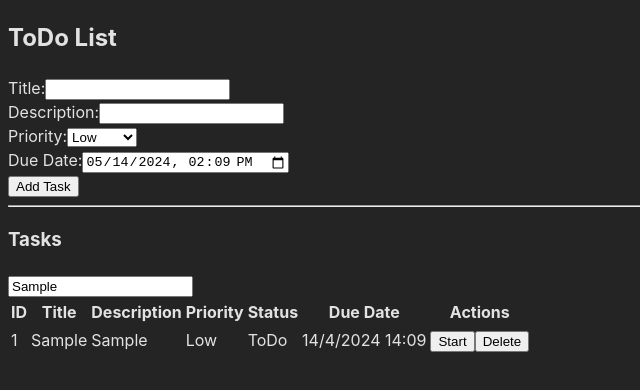
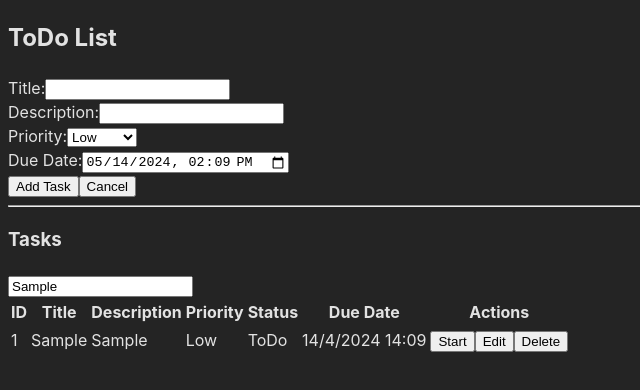
Before and after one commit to RzWilliam/ts-exam, a React (Vite) app: page / in a window 1280 px wide. Both pictures are taken after typing "Sample", "Sample", "Sample" into the empty fields and a click on the button "Add Task". Shown: the top 390 px of the page, without its empty margins (0-640 px from the left). Built offline with nearby package versions, Linux system fonts and the light colour scheme.

Commit message:
✨ Add edit feature

```diff
--- a/src/ui/component/ToDoItem.tsx
+++ b/src/ui/component/ToDoItem.tsx
@@ -3,18 +3,18 @@ import { Task, Priority, Status } from "../../model/types";
 
 type Props = {
   task: Task;
+  onEdit: (task: Task) => void;
   updateTask: (taskId: number, updatedTask: Task) => void;
   deleteTask: (taskId: number) => void;
 };
 
-const ToDoItem: React.FC<Props> = ({ task, updateTask, deleteTask }) => {
+const ToDoItem: React.FC<Props> = ({ task, onEdit, updateTask, deleteTask }) => {
   const handleStart = () => {
     updateTask(task.id, { ...task, status: 1 }); // Update status to 'InProgress'
   };
 
   const handleComplete = () => {
     updateTask(task.id, { ...task, status: 2 }); // Update status to 'Done'
-    localStorage.setItem("tasks", JSON.stringify({ ...task, status: 2 }));
   };
 
   const handleDelete = () => {
@@ -37,6 +37,7 @@ const ToDoItem: React.FC<Props> = ({ task, updateTask, deleteTask }) => {
         {task.status === 1 && (
           <button onClick={handleComplete}>Complete</button>
         )}
+        <button onClick={() => onEdit(task)}>Edit</button>
         <button onClick={handleDelete}>Delete</button>
       </td>
     </tr>
--- a/src/ui/component/ToDoList.tsx
+++ b/src/ui/component/ToDoList.tsx
@@ -4,11 +4,12 @@ import ToDoItem from "./ToDoItem";
 
 type Props = {
   tasks: Task[];
+  onEdit: (task: Task) => void;
   updateTask: (taskId: number, updatedTask: Task) => void;
   deleteTask: (taskId: number) => void;
 };
 
-const ToDoList: React.FC<Props> = ({ tasks, updateTask, deleteTask }) => {
+const ToDoList: React.FC<Props> = ({ tasks, onEdit, updateTask, deleteTask }) => {
   const [searchTerm, setSearchTerm] = useState("");
 
   const filteredTasks = tasks.filter((task) => {
@@ -43,6 +44,7 @@ const ToDoList: React.FC<Props> = ({ tasks, updateTask, deleteTask }) => {
             <ToDoItem
               key={task.id}
               task={task}
+              onEdit={onEdit}
               updateTask={updateTask}
               deleteTask={deleteTask}
             />
--- a/src/ui/screen/ToDoManager.tsx
+++ b/src/ui/screen/ToDoManager.tsx
@@ -14,11 +14,10 @@ const ToDoManager: React.FC = () => {
   const [tasks, setTasks] = useState<Task[]>([]);
   const [newTaskTitle, setNewTaskTitle] = useState("");
   const [newTaskDescription, setNewTaskDescription] = useState("");
-  const [newTaskPriority, setNewTaskPriority] = useState<Priority>(
-    Priority.Low
-  );
+  const [newTaskPriority, setNewTaskPriority] = useState<Priority>(Priority.Low);
   const [newTaskStatus, setNewTaskStatus] = useState<Status>(Status.ToDo);
   const [newTaskDueDate, setNewTaskDueDate] = useState<CustomDate>(initialDate);
+  const [editingTaskId, setEditingTaskId] = useState<number | null>(null);
 
   useEffect(() => {
     const storedTasks = localStorage.getItem('tasks');
@@ -59,30 +58,46 @@ const ToDoManager: React.FC = () => {
     resetForm();
   };
 
-  const updateTask = (taskId: number, updatedTask: Task) => {
-    const storedTasks = localStorage.getItem("tasks");
-    if (storedTasks) {
-      const tasksArray = JSON.parse(storedTasks) as Task[];
-      const updatedTasks = tasksArray.map((task) =>
-        task.id === taskId ? updatedTask : task
-      );
-      localStorage.setItem("tasks", JSON.stringify(updatedTasks));
+  const startEditingTask = (task: Task) => {
+    setEditingTaskId(task.id);
+    setNewTaskTitle(task.title);
+    setNewTaskDescription(task.description);
+    setNewTaskPriority(task.priority);
+    setNewTaskStatus(task.status);
+    setNewTaskDueDate(task.dueDate);
+  };
 
-      setTasks(updatedTasks);
+  const updateTask = (taskId: number) => {
+    const updatedTask: Task = {
+      id: taskId,
+      title: newTaskTitle,
+      description: newTaskDescription,
+      priority: newTaskPriority,
+      status: newTaskStatus,
+      dueDate: newTaskDueDate,
+    };
+
+    const updatedTasks = tasks.map(task =>
+      task.id === taskId ? updatedTask : task
+    );
+    localStorage.setItem("tasks", JSON.stringify(updatedTasks));
+    setTasks(updatedTasks);
+    resetForm();
+  };
+
+  const saveTask = () => {
+    if (editingTaskId !== null) {
+      updateTask(editingTaskId);
+    } else {
+      addTask();
     }
   };
 
-
   const deleteTask = (taskId: number) => {
-    const storedTasks = localStorage.getItem("tasks");
-    if (storedTasks) {
-      const tasksArray = JSON.parse(storedTasks) as Task[];
-      const updatedTasks = tasksArray.filter((task) => task.id !== taskId);
-      localStorage.setItem("tasks", JSON.stringify(updatedTasks));
-      setTasks(updatedTasks);
-    }
+    const updatedTasks = tasks.filter(task => task.id !== taskId);
+    localStorage.setItem("tasks", JSON.stringify(updatedTasks));
+    setTasks(updatedTasks);
   };
-
 
   const resetForm = () => {
     setNewTaskTitle("");
@@ -90,6 +105,7 @@ const ToDoManager: React.FC = () => {
     setNewTaskPriority(Priority.Low);
     setNewTaskStatus(Status.ToDo);
     setNewTaskDueDate(initialDate);
+    setEditingTaskId(null);
   };
 
   return (
@@ -137,14 +153,19 @@ const ToDoManager: React.FC = () => {
             setNewTaskDueDate({ year, month, day, hour, minute });
           }}
         />
-
       </div>
-      <button onClick={addTask}>Add Task</button>
+      <button onClick={saveTask}>{editingTaskId ? "Update Task" : "Add Task"}</button>
+      <button onClick={resetForm}>Cancel</button>
 
       <hr />
 
       <h3>Tasks</h3>
-      <ToDoList tasks={tasks} updateTask={updateTask} deleteTask={deleteTask} />
+      <ToDoList
+        tasks={tasks}
+        onEdit={startEditingTask}
+        updateTask={updateTask}
+        deleteTask={deleteTask}
+      />
     </div>
   );
 };
```
